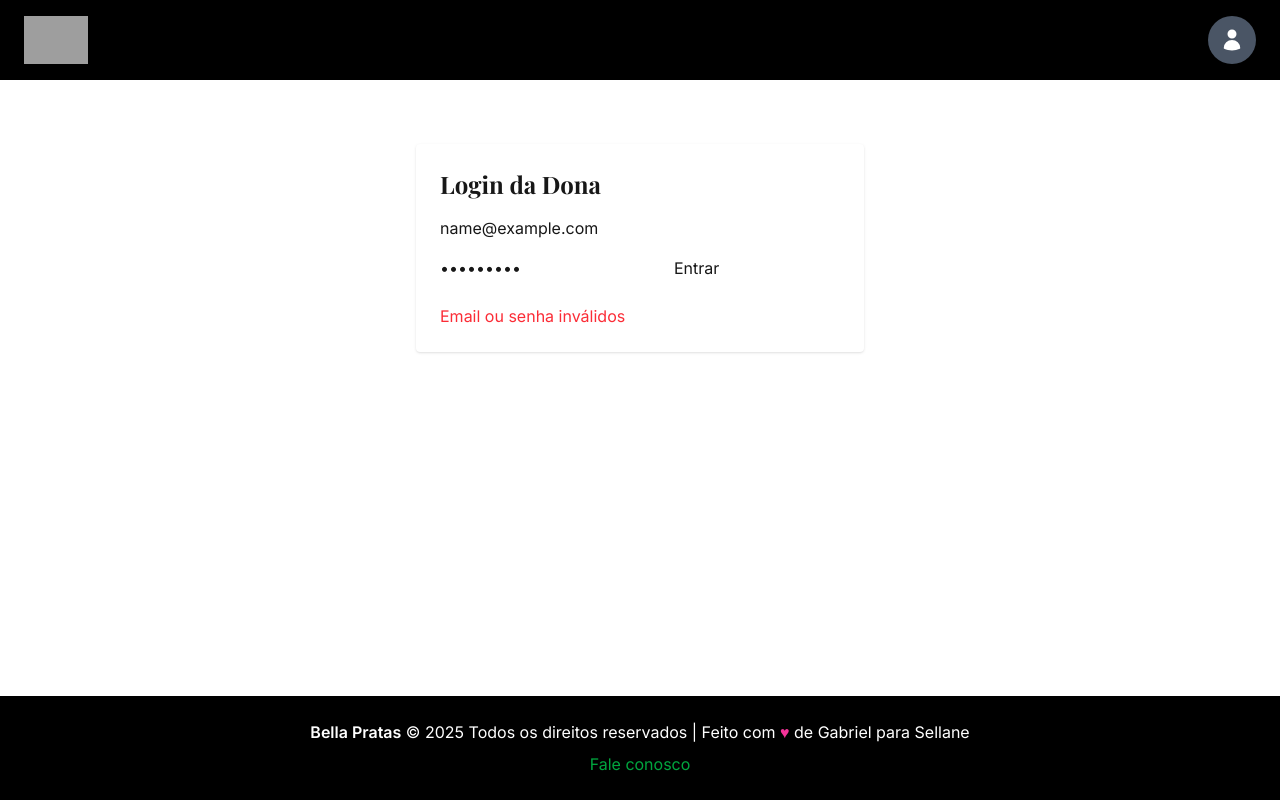
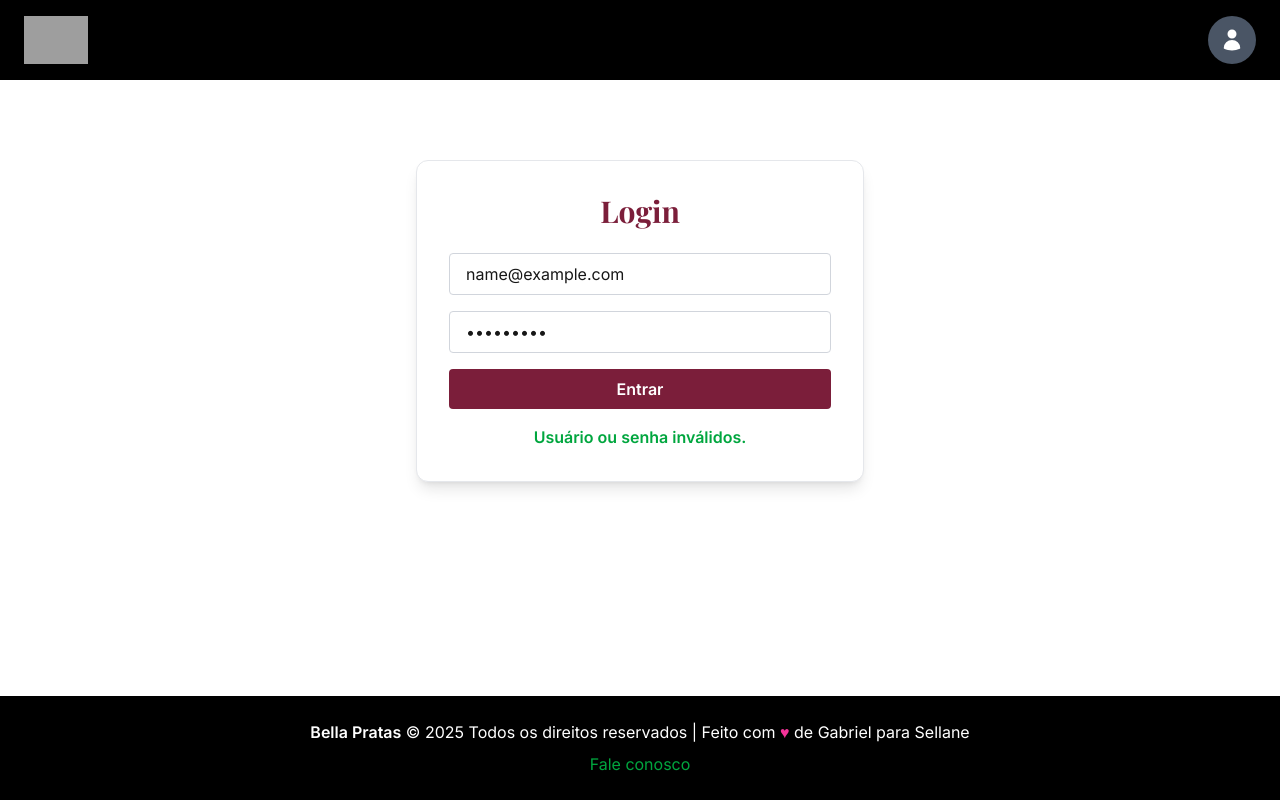
Before and after one commit to gabe8135/bella-pratas, a Next.js app: page /login in a window 1280 px wide. Both pictures are taken after typing "name@example.com", "Sample123" into the empty fields and a click on the button "Entrar". Built offline with nearby package versions, Linux system fonts and the light colour scheme; no server answers; grey boxes are pictures that could not be loaded.

Commit message:
äparencia do login

```diff
--- a/src/app/login/page.js
+++ b/src/app/login/page.js
@@ -1,35 +1,60 @@
 'use client';
 import { useState } from 'react';
 import { supabase } from '@/lib/supabaseClient';
+import { useRouter } from 'next/navigation';
 
 export default function Login() {
   const [email, setEmail] = useState('');
   const [senha, setSenha] = useState('');
   const [mensagem, setMensagem] = useState('');
+  const [loading, setLoading] = useState(false);
+  const router = useRouter();
 
   async function handleLogin(e) {
     e.preventDefault();
+    setLoading(true);
     const { error } = await supabase.auth.signInWithPassword({
       email,
       password: senha,
     });
+    setLoading(false);
     if (error) {
-      setMensagem('Email ou senha inválidos');
+      setMensagem('Usuário ou senha inválidos.');
     } else {
-      setMensagem('Login realizado!');
-      window.location.href = '/pagina-administrativa'; // Redireciona para a página principal
+      setMensagem('Login realizado com sucesso!');
+      setTimeout(() => router.push('/painel'), 1200);
     }
   }
 
   return (
-    <div className="max-w-md mx-auto mt-16 p-6 bg-white rounded shadow">
-      <h2 className="text-2xl font-bold mb-4">Login da Dona</h2>
+    <div className="max-w-md mx-auto mt-20 p-8 bg-white rounded-xl shadow-lg border border-gray-200">
+      <h2 className="text-3xl font-bold mb-6 text-center text-[#7b1e3a] font-serif">Login</h2>
       <form onSubmit={handleLogin} className="space-y-4">
-        <input type="email" placeholder="Email" value={email} onChange={e => setEmail(e.target.value)} required className="input" />
-        <input type="password" placeholder="Senha" value={senha} onChange={e => setSenha(e.target.value)} required className="input" />
-        <button type="submit" className="btn">Entrar</button>
+        <input
+          type="email"
+          placeholder="E-mail"
+          value={email}
+          onChange={e => setEmail(e.target.value)}
+          required
+          className="w-full px-4 py-2 rounded border border-gray-300 focus:border-[#7b1e3a] focus:ring-2 focus:ring-[#7b1e3a]/30 outline-none transition"
+        />
+        <input
+          type="password"
+          placeholder="Senha"
+          value={senha}
+          onChange={e => setSenha(e.target.value)}
+          required
+          className="w-full px-4 py-2 rounded border border-gray-300 focus:border-[#7b1e3a] focus:ring-2 focus:ring-[#7b1e3a]/30 outline-none transition"
+        />
+        <button
+          type="submit"
+          className="w-full bg-[#7b1e3a] text-white px-5 py-2 rounded font-semibold hover:bg-black transition"
+          disabled={loading}
+        >
+          {loading ? 'Entrando...' : 'Entrar'}
+        </button>
       </form>
-      {mensagem && <p className="mt-2 text-red-500">{mensagem}</p>}
+      {mensagem && <p className="mt-4 text-center text-green-600 font-semibold">{mensagem}</p>}
     </div>
   );
 }
```
